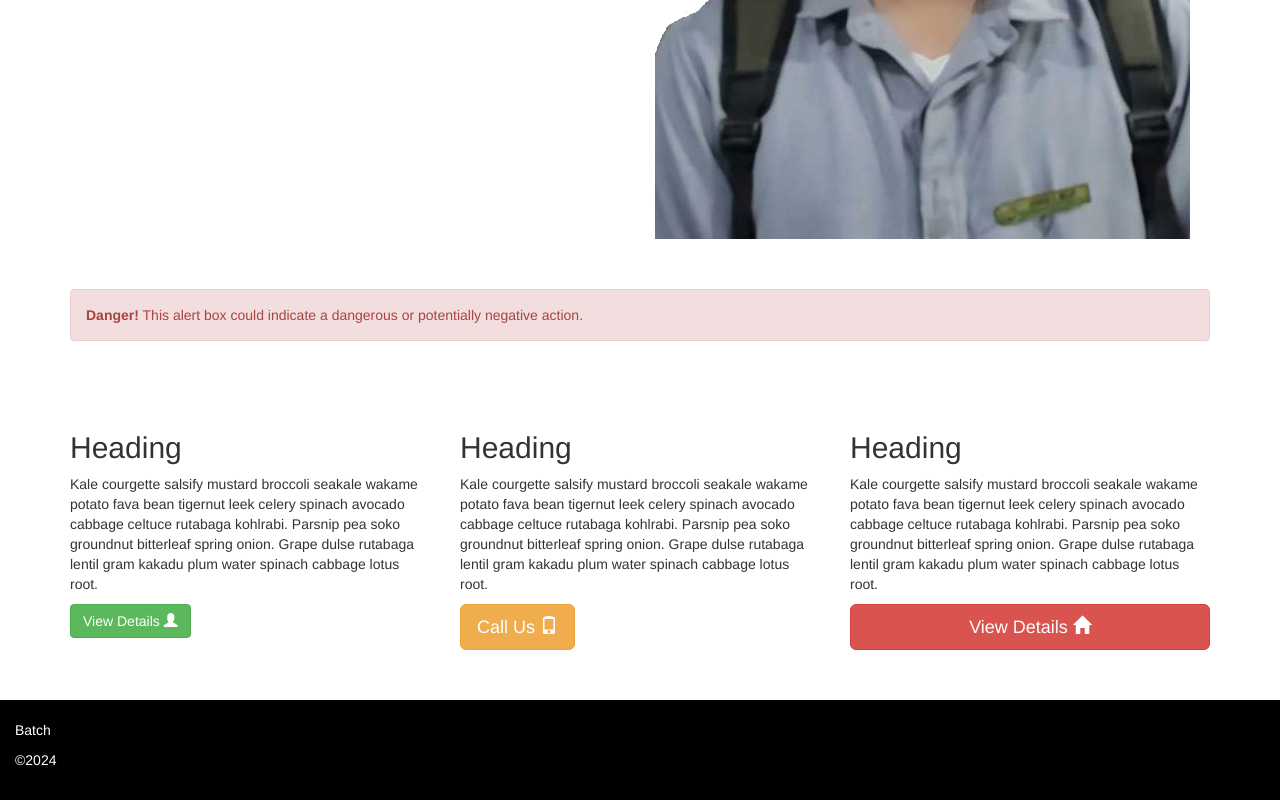
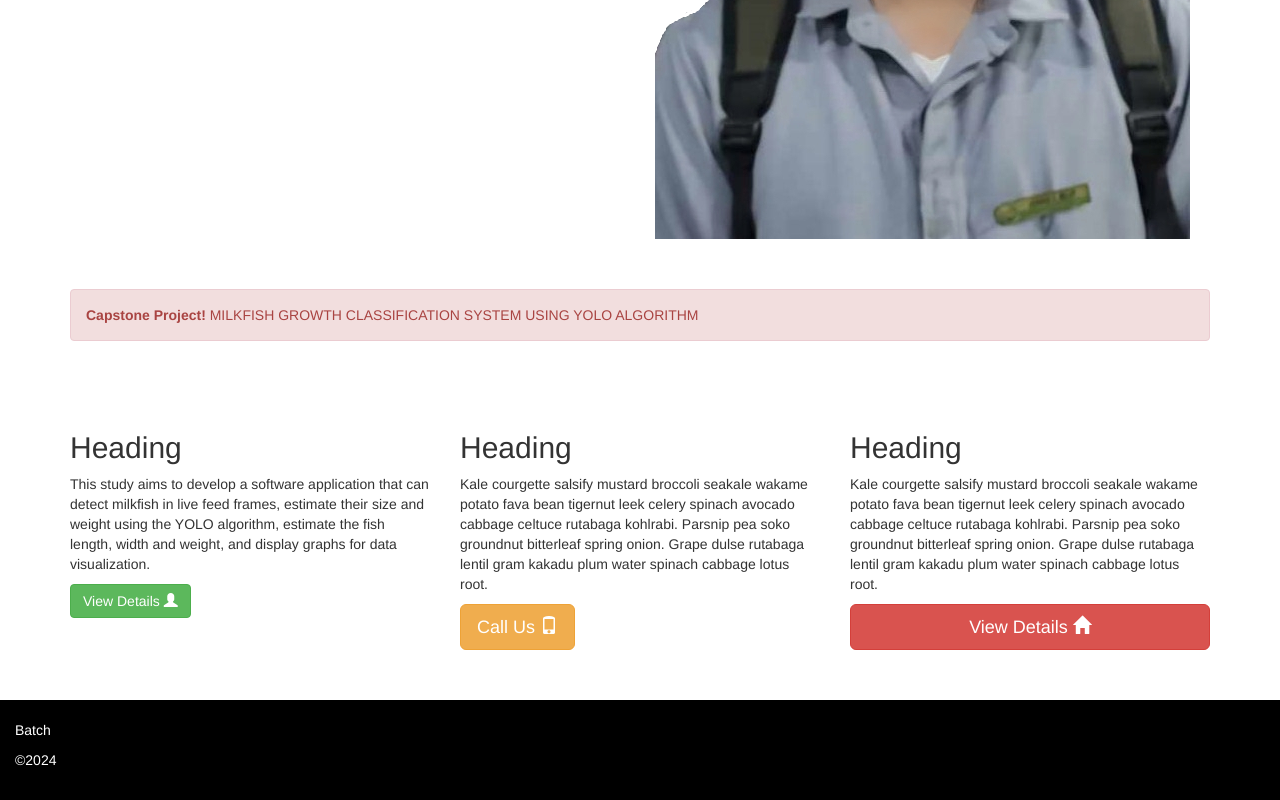
Before and after one commit to joshuabeloy/joshua_beloy-portfolio, a plain HTML site: page Home.html in a window 1280 px wide. Shown: the part 917-1717 px from the top of the page. Drawn offline with Linux system fonts and the light colour scheme.

Commit message:
Update Home.html

```diff
--- a/Home.html
+++ b/Home.html
@@ -97,7 +97,7 @@
 
 <div class="container content-container">
 	<div class="alert alert-danger">
-    <strong>Danger!</strong> This alert box could indicate a dangerous or potentially negative action.
+    <strong>Capstone Project!</strong> MILKFISH GROWTH CLASSIFICATION SYSTEM USING YOLO ALGORITHM
   </div>
 </div>
 
@@ -105,10 +105,9 @@
 	<div class="row">
 		<div class="col-md-4">
 			<h2>Heading</h2>
-			<p>Kale courgette salsify mustard broccoli seakale wakame potato
-    			fava bean tigernut leek celery spinach avocado cabbage celtuce rutabaga
-    			kohlrabi. Parsnip pea soko groundnut bitterleaf spring onion. Grape
-    			dulse rutabaga lentil gram kakadu plum water spinach cabbage lotus root.</p>
+			<p>This study aims to develop a software application that can detect milkfish in live feed frames,
+			estimate their size and weight using the YOLO algorithm, estimate the fish length, width and weight,
+			and display graphs for data visualization. </p>
     		<button class="btn btn-success">View Details <span class="glyphicon glyphicon-user"></span></button>
 		</div>
 		<div class="col-md-4">
```
